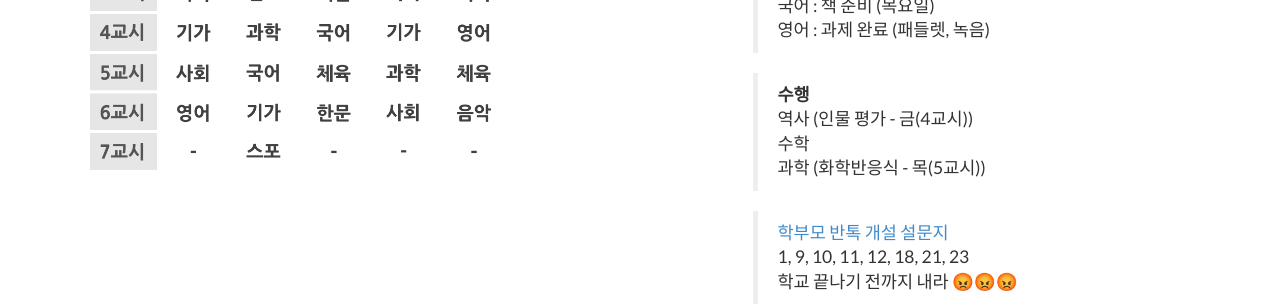
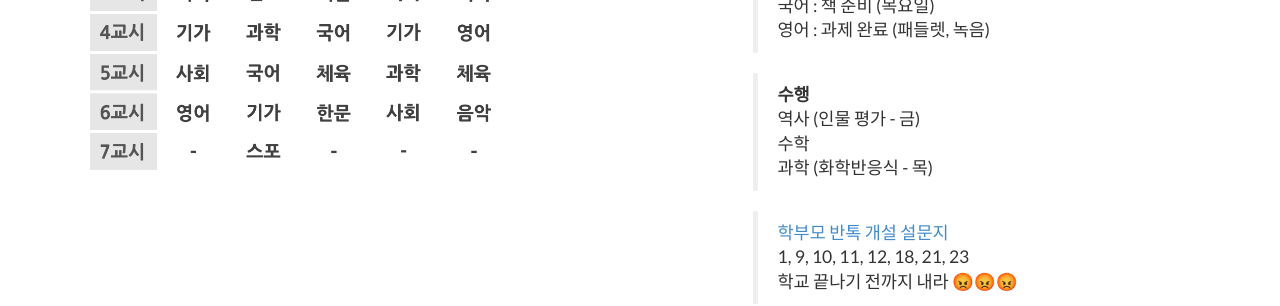
Before and after one commit to bundang-ms-2021/oncl, a Jekyll site: the page built from index.html, in a window 1280 px wide and 900 px high, scrolled down 830 px. Shown: the part 152-458 px from the top of the window. Built offline with Jekyll 4.4.1, drawn with Linux system fonts in a browser that asks for light colours; nearby versions of some CDN libraries; library files that are not in the unit come from our copies.

Commit message:
Update 2014-09-21-services-1.markdown

```diff
--- a/_posts/2014-09-21-services-1.markdown
+++ b/_posts/2014-09-21-services-1.markdown
@@ -11,9 +11,9 @@ description: |
   > 영어 : 과제 완료 (패들렛, 녹음)
 
   > **수행**
-  > 역사 (인물 평가 - 금(4교시))
+  > 역사 (인물 평가 - 금)
   > 수학
-  > 과학 (화학반응식 - 목(5교시))
+  > 과학 (화학반응식 - 목)
 
   > <a href = "https://forms.gle/hAUZGe9o8KbfpddZ6">학부모 반톡 개설 설문지</a>
   > 1, 9, 10, 11, 12, 18, 21, 23
```
